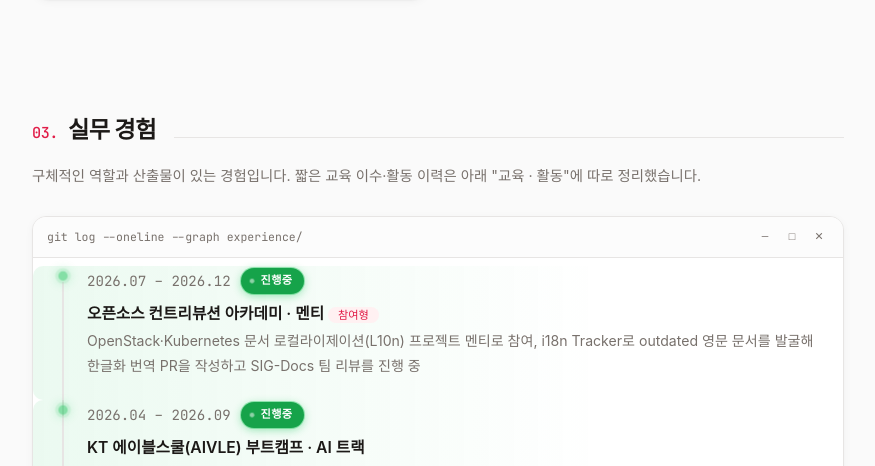
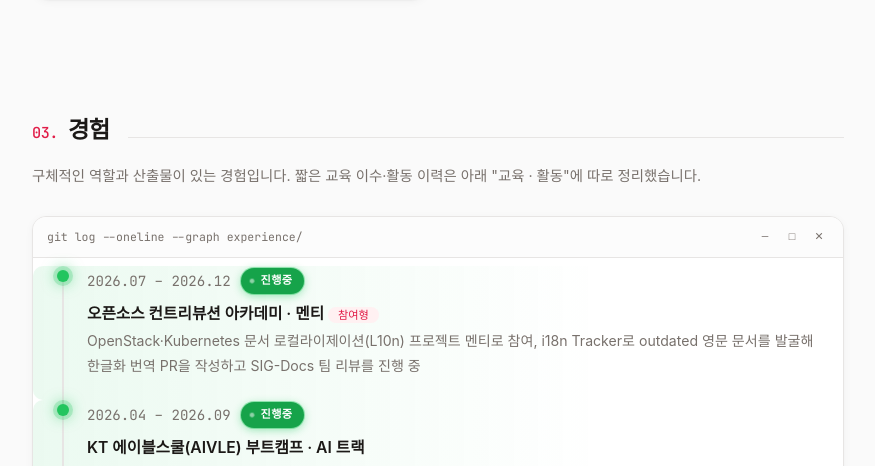
Before and after one commit to BcKmini/BcKmini.github.io, a Vue app: page / in a window 1280 px wide. Shown: the part 3318-3784 px from the top of the page, without its empty margins (202-1077 px from the left). Built offline with nearby package versions, Linux system fonts and the light colour scheme; no server answers; a web font is replaced by a local one.

Commit message:
Rename 실무 경험 to 경험, make 진행중 blink consistent across sections
Experience's timeline dot had its own pulse animation on top of the
shared live-pill dot, while Awards only has the pill - made Experience
match Awards by dropping the extra dot animation.

```diff
--- a/src/components/ExperienceSection.vue
+++ b/src/components/ExperienceSection.vue
@@ -5,8 +5,8 @@ import { vReveal } from "../composables/useReveal";
 </script>
 
 <template>
-  <div class="section" v-reveal data-snap-section data-key="experience" data-label="실무경험">
-    <h2 class="sec"><span>03.</span> 실무 경험</h2>
+  <div class="section" v-reveal data-snap-section data-key="experience" data-label="경험">
+    <h2 class="sec"><span>03.</span> 경험</h2>
     <p class="sec-sub">구체적인 역할과 산출물이 있는 경험입니다. 짧은 교육 이수·활동 이력은 아래 "교육 · 활동"에 따로 정리했습니다.</p>
 
     <div class="term-window">
--- a/src/style.css
+++ b/src/style.css
@@ -1028,7 +1028,6 @@ html.snap-suspend { scroll-snap-type: none !important; }
   margin-left: -1px;
   background: #22c55e;
   box-shadow: 0 0 0 4px color-mix(in srgb, #22c55e 22%, transparent), 0 0 14px 2px color-mix(in srgb, #22c55e 55%, transparent);
-  animation: pulse-live 1.6s ease-in-out infinite;
 }
 [data-theme="dark"] .git-dot.live { background: #4ade80; box-shadow: 0 0 0 4px color-mix(in srgb, #4ade80 25%, transparent), 0 0 14px 2px color-mix(in srgb, #4ade80 60%, transparent); }
 
```
